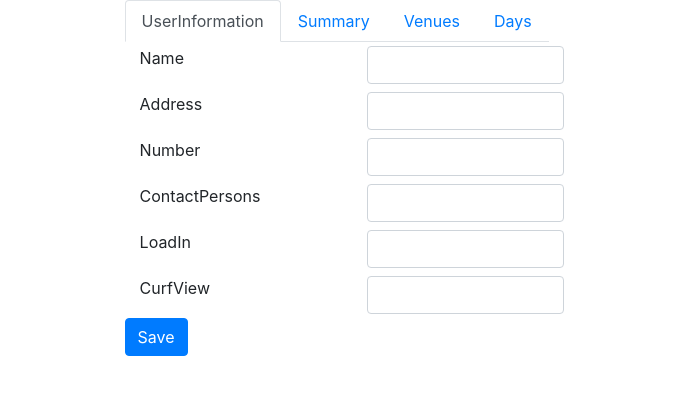
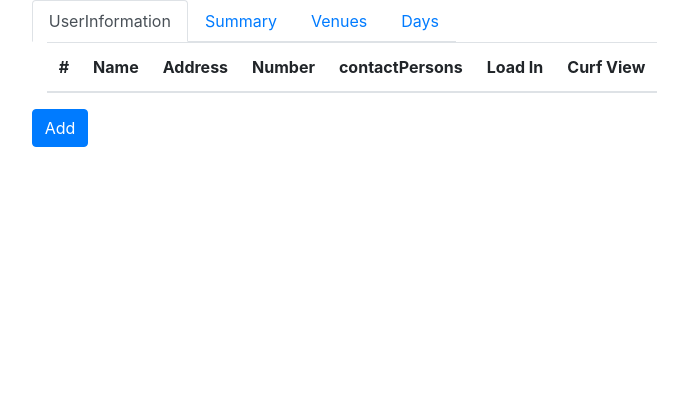
Before and after one commit to scherenhaenden/TourManager, an Angular app in the folder TourManagerUI/: page /home in a window 1280 px wide. Shown: the top 394 px of the page, without its empty margins (273-961 px from the left). Built offline with nearby package versions, Linux system fonts and the light colour scheme.

Commit message:
Create table of views

```diff
--- a/TourManagerUI/src/app/views/venues/show-venues/show-venues.component.html
+++ b/TourManagerUI/src/app/views/venues/show-venues/show-venues.component.html
@@ -1,16 +1,43 @@
-<div class="row">
-   <div class="container-fluid">
-      <div class="row form-group">
-         <div class="col-md-12">
-            <ng-container *ngFor="let item of listFlatModels; index as i;">
-               <div class="row ml-0 mr-0">
-                  <app-property-input-formular class=" w-100 ml-0 mr-0 mt-1 mb-1" [propertyName]="item.propertyNameOfObject" [propertyValue]="item.propertyValueOfObject"
-                  (propertyValueEmit)="updateValue($event,item.propertyNameOfObject)"
-                  ></app-property-input-formular>
+<div class="row h-100">
+<div class="container-fluid">
+<div class="row form-group h-100">
+   <div class="col-md-12">
+      <div class="row m-0 h-100 d-inline-block w-100" >
+         <div class="" >
+            <table class="table scroballbar-table">
+               <thead>
+                  <tr>
+                     <th scope="col">#</th>
+                     <th scope="col">Name</th>
+                     <th scope="col">Address</th>
+                     <th scope="col">Number</th>
+                     <th scope="col">contactPersons</th>
+                     <th scope="col">Load In</th>
+                     <th scope="col">Curf View</th>
+                  </tr>
+               </thead>
+               <tbody>
+                  <ng-container *ngFor="let item of listOFVenuewsModels; index as i;">
+                     <tr
+                     (mouseenter)="mouseEnterRow(i);"
+                     (mouseleave) ="mouseLeaveRow(i);"
+                     [ngClass]="{'myback': rowEntered === i }"
+                     >
+                     <th scope="row">{{i}}</th>
+                     <td >{{item.name}}</td>
+                     <td >{{item.address}}</td>
+                     <td >{{item.number}}</td>
+                     <td >{{item.contactPersons}}</td>
+                     <td >{{formatTime(item.loadIn)}}</td>
+                     <td >{{formatTime(item.curfView)}}</td>
+                     </tr>
+                  </ng-container>
+               </tbody>
+            </table>
+            <div>
+               <div class="row">
+                  <button type="button" class="btn btn-primary" (click)="addNewVenue()" >Add</button>
                </div>
-            </ng-container>
-            <div class="row">
-               <button type="button" class="btn btn-primary" (click)="saveInsertedInfo()" >Save</button>
             </div>
          </div>
       </div>
```
